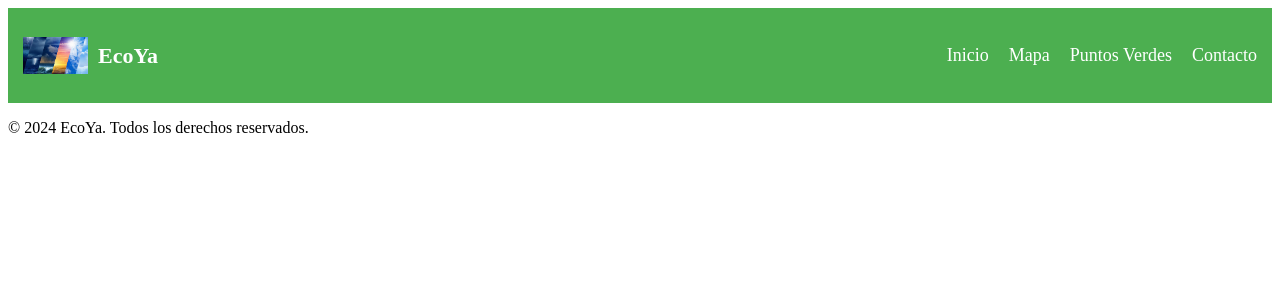
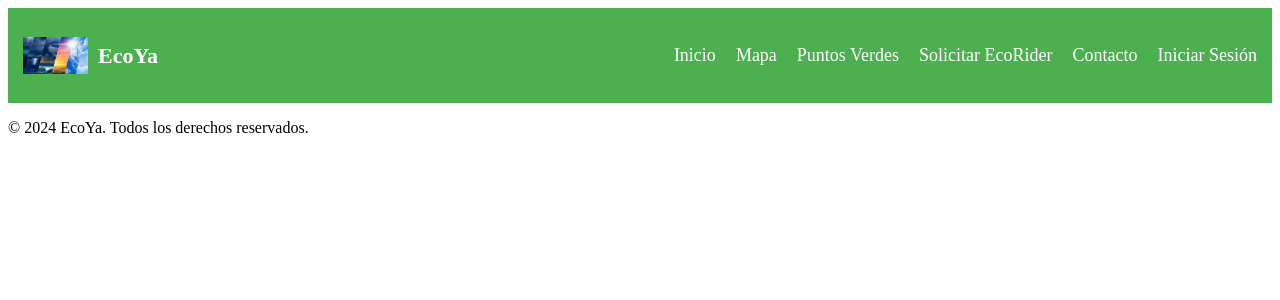
Before and after one commit to Vncmk78/EcoYa, a Django app: page /app_cosillas/base/ in a window 1280 px wide. Shown: the top 300 px of the page. Run offline with Django 5.2, Linux system fonts and the light colour scheme.

Commit message:
actualizado

```diff
--- a/intento 1/cosillas/app_cosillas/templates/navbar.html
+++ b/intento 1/cosillas/app_cosillas/templates/navbar.html
@@ -15,14 +15,16 @@
         <li><a href="/inicio/">Inicio</a></li>
         <li><a href="/mapa/">Mapa</a></li>
         <li><a href="/puntos/">Puntos Verdes</a></li>
+        <li><a href="/solicitar_ecorider/">Solicitar EcoRider</a></li>
         <li><a href="/contacto/">Contacto</a></li>
+        <li><a href="/login/">Iniciar Sesión</a></li>
     </ul>
 
 </nav>
 
 <script>
-function toggleMenu() {
-    const menu = document.getElementById("navMenu");
-    menu.classList.toggle("active");
-}
+    function toggleMenu() {
+        const menu = document.getElementById("navMenu");
+        menu.classList.toggle("active");
+    }
 </script>
```
